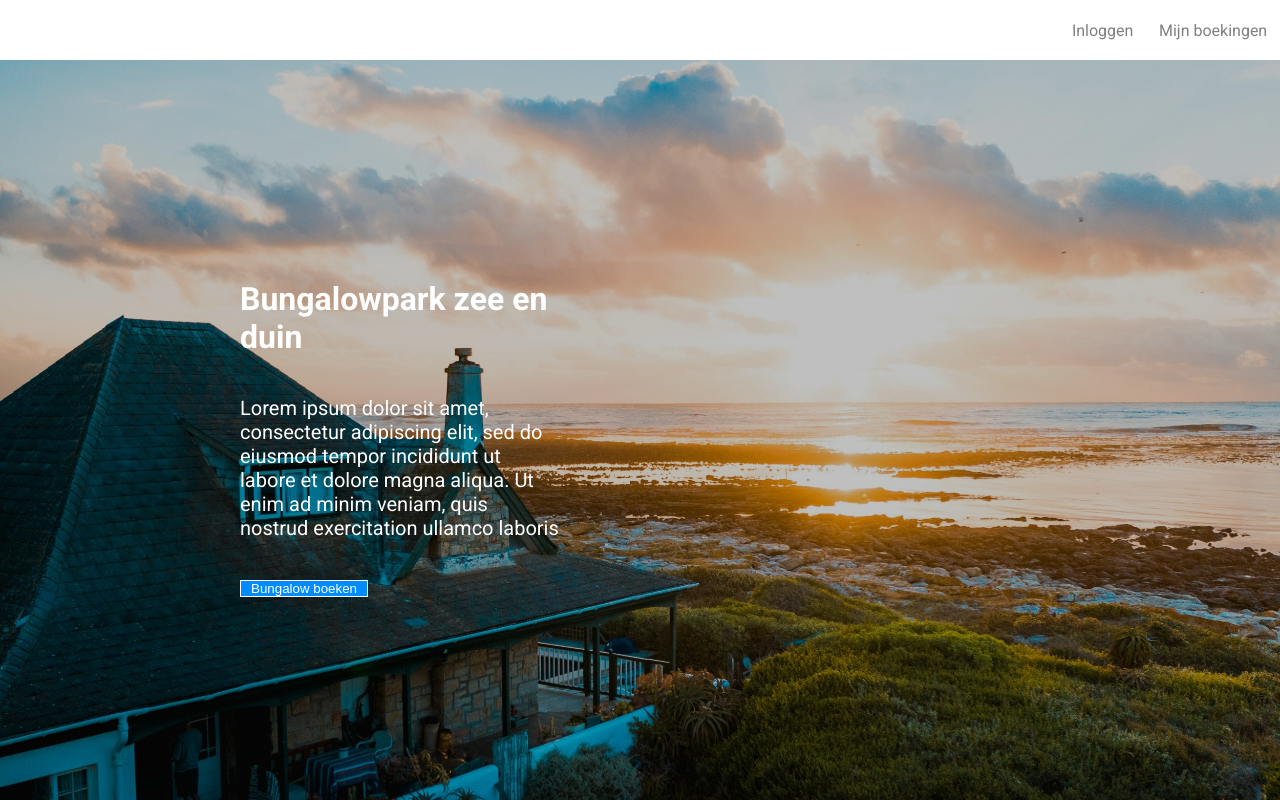
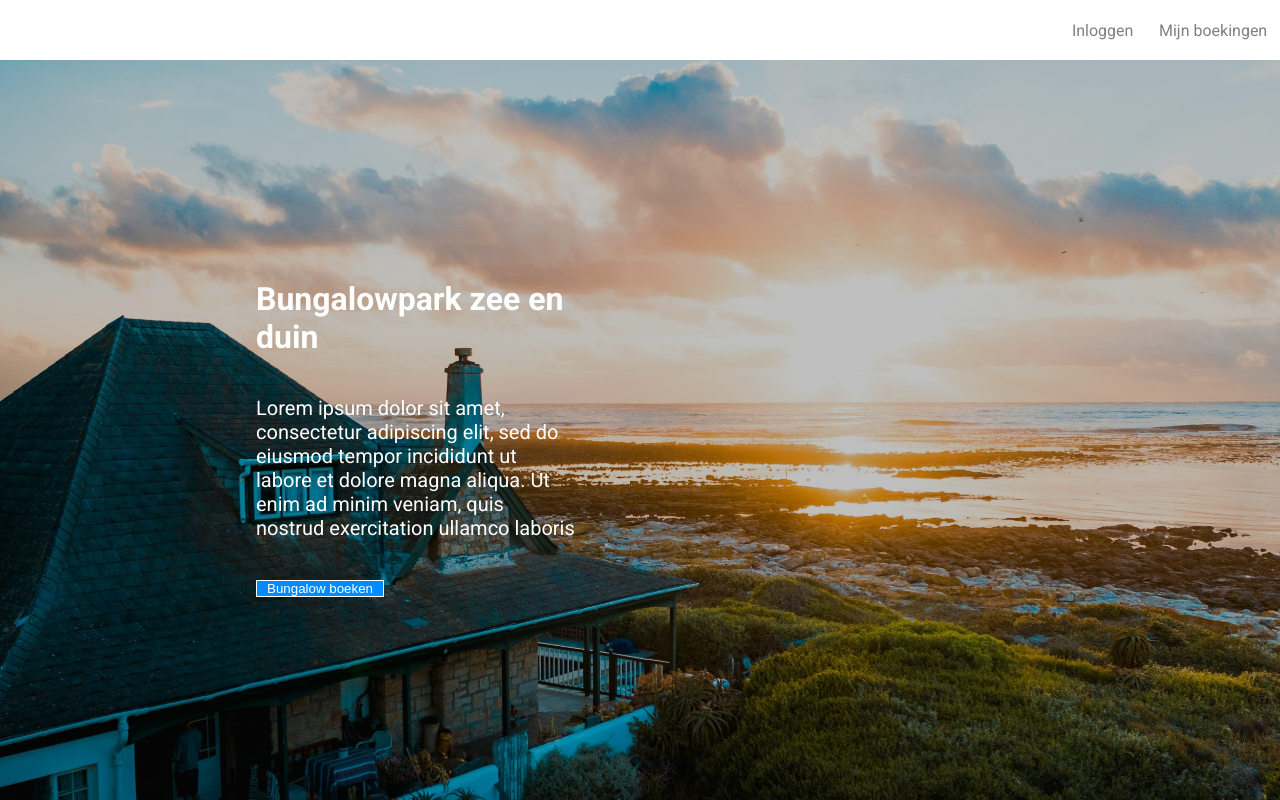
Before and after one commit to jessevrieling/Opdracht-webtech, a Flask app: page / in a window 1280 px wide. Run offline with Flask 3, Linux system fonts and the light colour scheme.

Commit message:
Homepage content

```diff
--- a/static/stylesheets/style.css
+++ b/static/stylesheets/style.css
@@ -38,7 +38,7 @@ body {
     display: flex;
     flex-direction: column;
     justify-content: baseline;
-    margin-left: 30vh;
+    margin-left: 20vw;
     width: 25vw;
     height: 40vh;
 }
```
